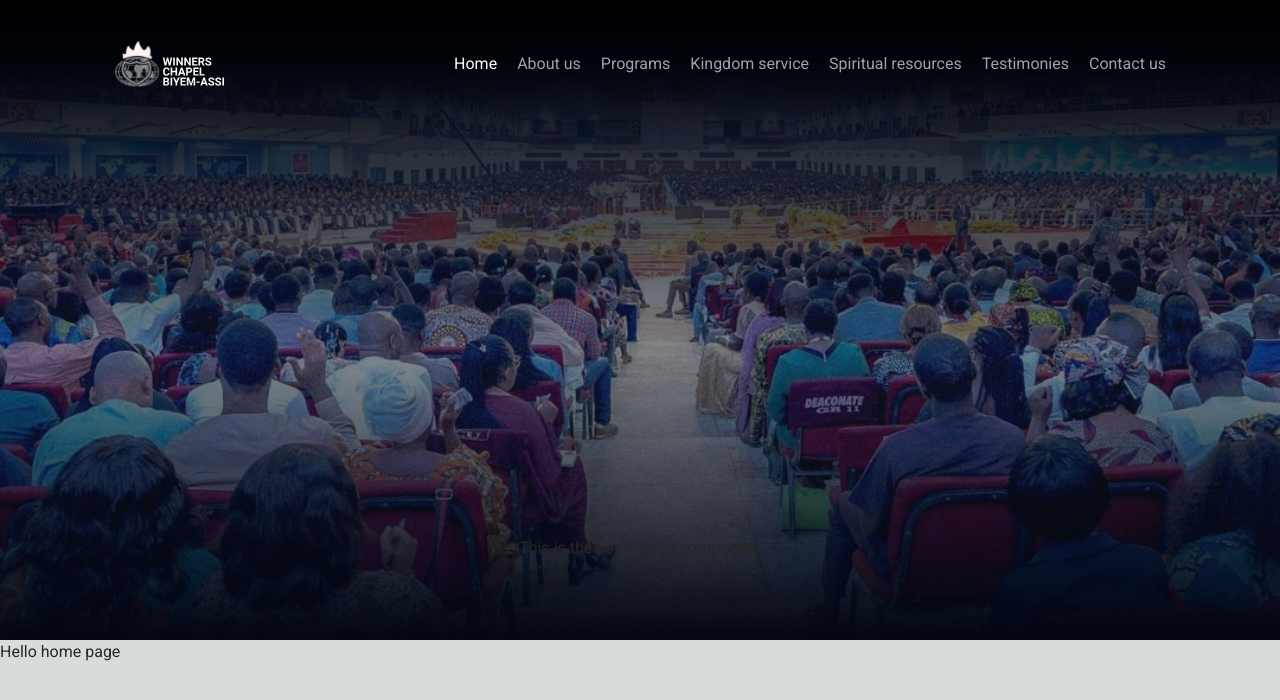
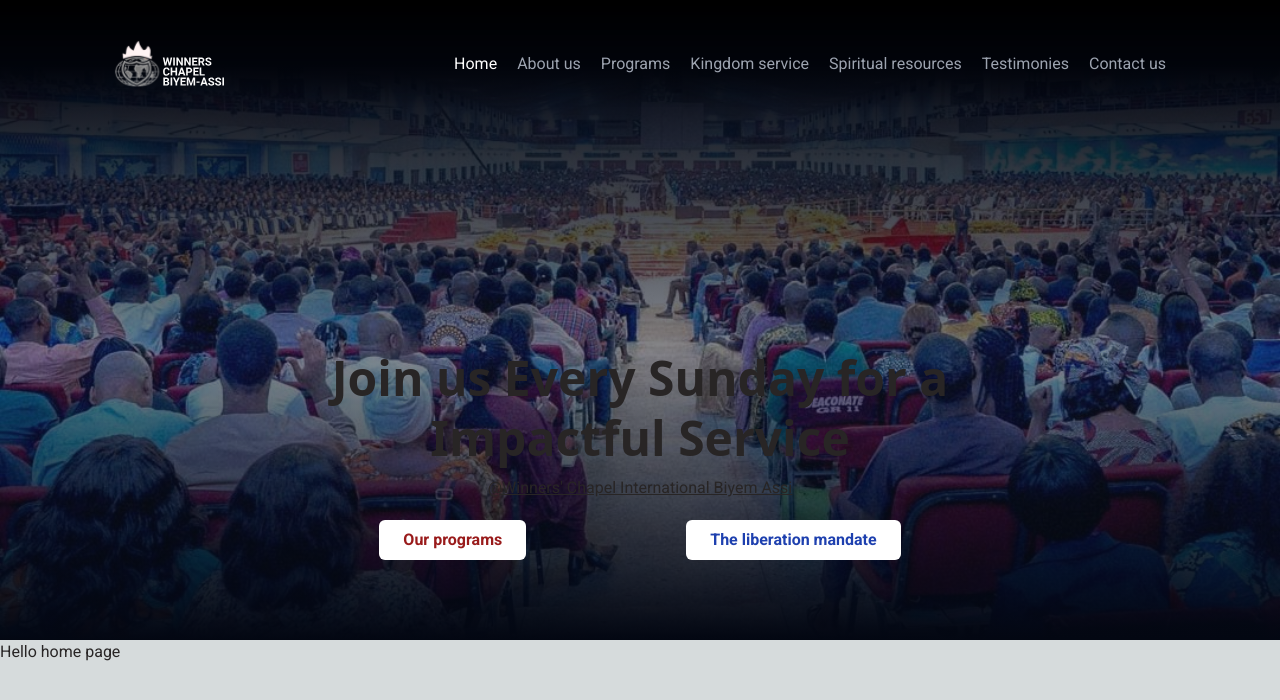
Before and after one commit to carrington-115/wci-biyem-assi, a Next.js app: page / in a window 1280 px wide. Shown: the top 700 px of the page. Built offline with nearby package versions, Linux system fonts and the light colour scheme.

Commit message:
fixed the header

```diff
--- a/src/app/page.tsx
+++ b/src/app/page.tsx
@@ -1,11 +1,37 @@
+"use client";
 import TopPageComponent from "@/components/TopPageComponent";
+import { useRouter } from "next/navigation";
 
 export default function Home() {
+  const router = useRouter();
   return (
     <main>
       <TopPageComponent
         image="/images/image-1.png"
-        children={<h1>This is the home page component</h1>}
+        children={
+          <div className="w-1/2 flex flex-col items-center">
+            <h1 className="font-sans font-bold text-5xl text-center leading-tight">
+              Join us Every Sunday for a Impactful Service
+            </h1>
+            <p className="underline text-base font-medium mt-2">
+              @Winners' Chapel International Biyem Assi
+            </p>
+            <div className="w-full flex justify-center mt-5 gap-40">
+              <button
+                className="bg-white text-red-800 font-bold px-6 py-2 rounded-md"
+                onClick={() => router.push("/programs")}
+              >
+                Our programs
+              </button>
+              <button
+                className="bg-white text-blue-800 font-bold px-6 py-2 rounded-md"
+                onClick={() => router.push("/aboutus")}
+              >
+                The liberation mandate
+              </button>
+            </div>
+          </div>
+        }
       />
       <h2>Hello home page</h2>
     </main>
--- a/src/components/Header.tsx
+++ b/src/components/Header.tsx
@@ -2,13 +2,14 @@
 import Link from "next/link";
 import { tabLinks } from "./data/data";
 import { linkListType } from "./types/types";
-import { usePathname } from "next/navigation";
+import { usePathname, useRouter } from "next/navigation";
 
 export default function Header() {
   const pathname = usePathname();
+  const router = useRouter();
   return (
     <header className="fixed top-0 z-50 w-screen flex justify-around items-center pt-10 pb-5 bg-gradient-to-b from-black to-transparent">
-      <span>
+      <span className="cursor-pointer" onClick={() => router.push("/")}>
         <img src="/images/logo.svg" alt="logo" />
       </span>
       <ul className="flex gap-5">
```
